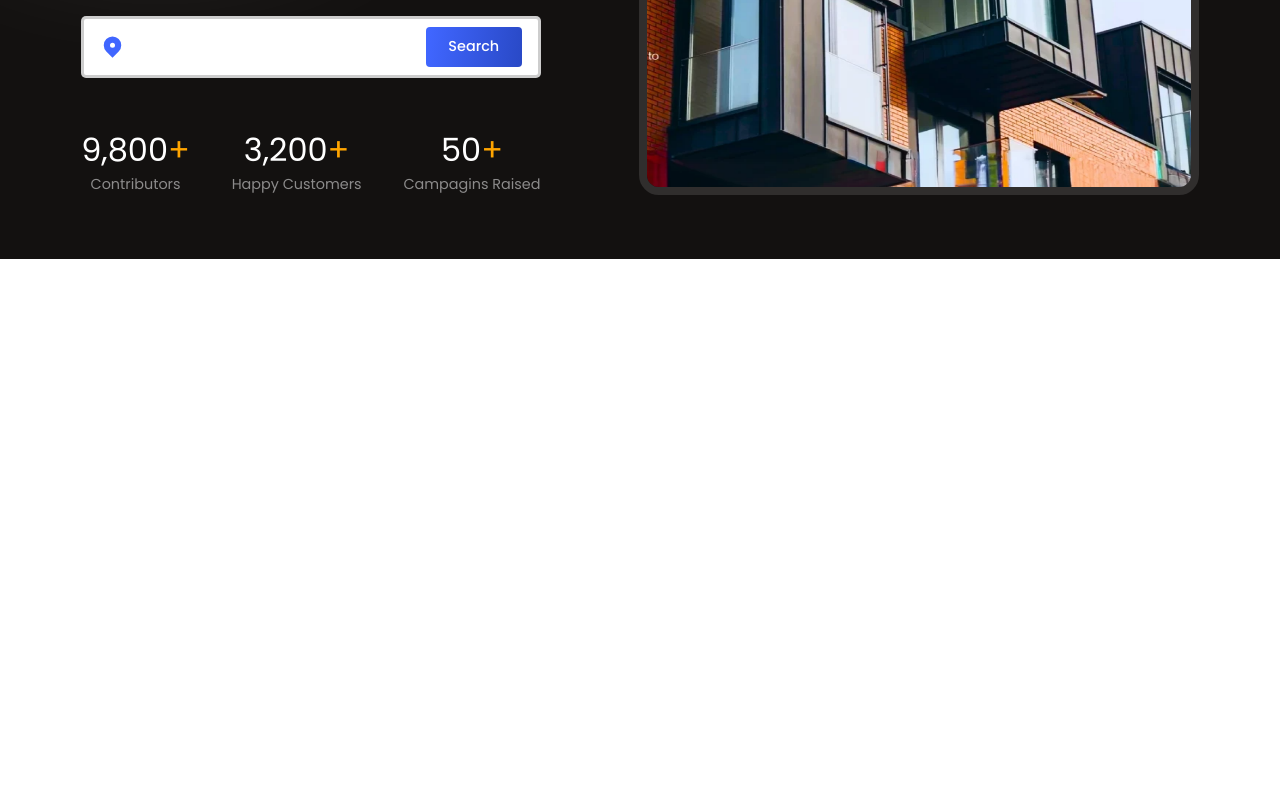
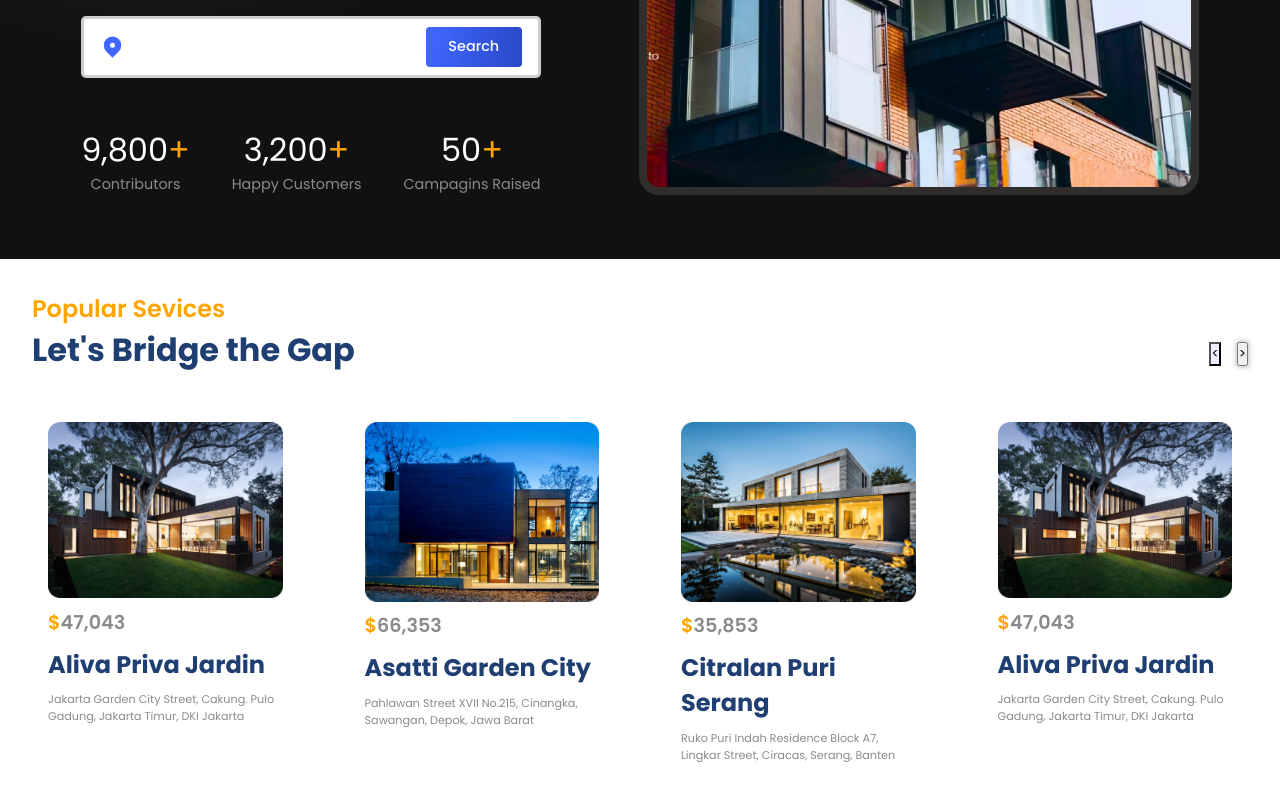
Before and after one commit to shivanee283/frontendCF, a React (Vite) app: page / in a window 1280 px wide. Shown: the part 470-1270 px from the top of the page. Before the commit the page ends 800 px from the top, so only its background shows below. Built offline with nearby package versions, Linux system fonts and the light colour scheme.

Commit message:
Campaign added

```diff
--- a/src/App.jsx
+++ b/src/App.jsx
@@ -1,6 +1,8 @@
 import Header from "./components/Header/Header";
 import Hero from "./components/Hero/Hero";
 import "./App.css"
+import Rescidencies from "./components/Residencies/Rescidencies";
+
 
 function App() {
   return (
@@ -10,6 +12,7 @@
         <Header/>
         <Hero/>
       </div>
+      <Rescidencies/>
     </div>
   );
 }
--- a/src/components/Header/Header.jsx
+++ b/src/components/Header/Header.jsx
@@ -17,10 +17,10 @@
           <button className="button-3">
             <a href="" >Create Campaign</a>
           </button>
-          {/* <a href="" >Login</a> */}
-          <button className="button-34">
+          <a href="" >Login</a>
+          {/* <button className="button-34">
             <a href="" >Login</a>
-          </button>
+          </button> */}
           <button className="button-34">
             <a href="" >SignUp</a>
           </button>
--- /dev/null
+++ b/src/components/Residencies/Rescidencies.css
@@ -0,0 +1,72 @@
+.r-container{
+    overflow: hidden;
+    position: relative;
+}
+.r-head{
+    margin-bottom : 2rem;
+}
+.r-card{
+    gap: 0.6rem;
+    padding: 1rem;
+    border-radius: 10px;
+    max-width: max-content;
+    margin: auto;
+    transition: all 300ms ease-in;
+}
+
+.r-card>img{
+    width: 100%;
+    max-width: 15rem;
+}
+.r-card>:nth-child(2){
+    font-size: 1.2rem;
+    font-weight: 600;
+}
+
+.r-card>:nth-child(3){
+    font-size: 1.5rem;
+}
+.r-card>:nth-child(4){
+    font-size: 0.7rem;
+    width: 15rem;
+}
+
+.r-card:hover{
+    scale: 1.025;
+    cursor: pointer;
+    background-color: linear-gradient(
+        180deg,
+        rgba(255, 255, 255, 0)0%,
+        rgba(136, 160, 255, 0.46)217.96%
+    );
+    box-shadow: 0px 72px 49px -51px rgba(136, 160, 255, 0.21);
+}
+
+.swiper-horizontal{
+   overflow: visible;
+}
+
+.r-buttons{
+    position: absolute;
+    gap: 1rem;
+    top: -4rem;
+    right: 0;
+}
+
+.r-buttons{
+    font-size: 1.2rem;
+    padding: 0.2 0.8;
+    color: blue;
+    border: none;
+    border-radius: 5px;
+    background-color: white;
+    cursor: pointer;
+}
+
+.r-buttons>:nth-child(1){
+    background-color: #EEEEFF;
+}
+
+.r-buttons>:nth-child(2){
+    box-shadow: 0px 0px 5px 1px rgba(0, 0, 0, 0.25);
+}
--- /dev/null
+++ b/src/components/Residencies/Rescidencies.jsx
@@ -0,0 +1,54 @@
+import React from 'react'
+import {Swiper, SwiperSlide, useSwiper} from 'swiper/react'
+import 'swiper/css'
+import './Rescidencies.css'
+import data from '../../utils/slider.json'
+// import { color } from 'framer-motion'
+import { sliderSettings } from '../../utils/common'
+
+const Rescidencies = () => {
+  return (
+    <section className='r-wrapper'>
+        <div className='paddings innerWidth r-container'>
+            <div className='r-head flexColStart'>
+                <span className='orangeText'>Popular Sevices</span>
+                <span className='primaryText'>Let's Bridge the Gap</span>
+            </div>
+
+            <Swiper {...sliderSettings}>
+                <SliderButtons/>
+
+                {
+                    data.map((card, i) =>(
+                        <SwiperSlide key={1}>
+                            <div className='flexColStart r-card'>
+                                <img src={card.image} alt='home'/>
+                                <span className='secondaryText r-price'>
+                                    <span style={{color:'orange'}}>$</span>
+                                    <span>{card.price}</span>
+                                </span>
+
+                                <span className='primaryText'>{card.name}</span>
+                                <span className='secondaryText'>{card.detail}</span>
+                            </div>
+                        </SwiperSlide>
+                    ))
+                }
+            </Swiper>
+        </div>
+    </section>
+  )
+}
+
+export default Rescidencies
+
+const SliderButtons = () =>{
+    const swiper = useSwiper();
+
+    return(
+        <div className='flexCenter r-buttons'>
+            <button onClick={() => swiper.slidePrev()}>&lt;</button>
+            <button onClick={() => swiper.slideNext()}>&gt;</button>
+        </div>
+    )
+}
--- /dev/null
+++ b/src/utils/common.jsx
@@ -0,0 +1,18 @@
+export const sliderSettings = {
+    slidesPerView: 1,
+    spaceBetween: 50,
+    breakpoints: {
+        480:{
+            slidesPerView: 1
+        },
+        600: {
+            slidesPerView: 2
+        },
+        750: {
+            slidesPerView: 3
+        },
+        1100: {
+            slidesPerView: 4
+        },
+    }
+}
```
Also changed, not shown: src/components/Residencies/Residencies.css (deleted), src/components/Residencies/Residencies.jsx (deleted).
